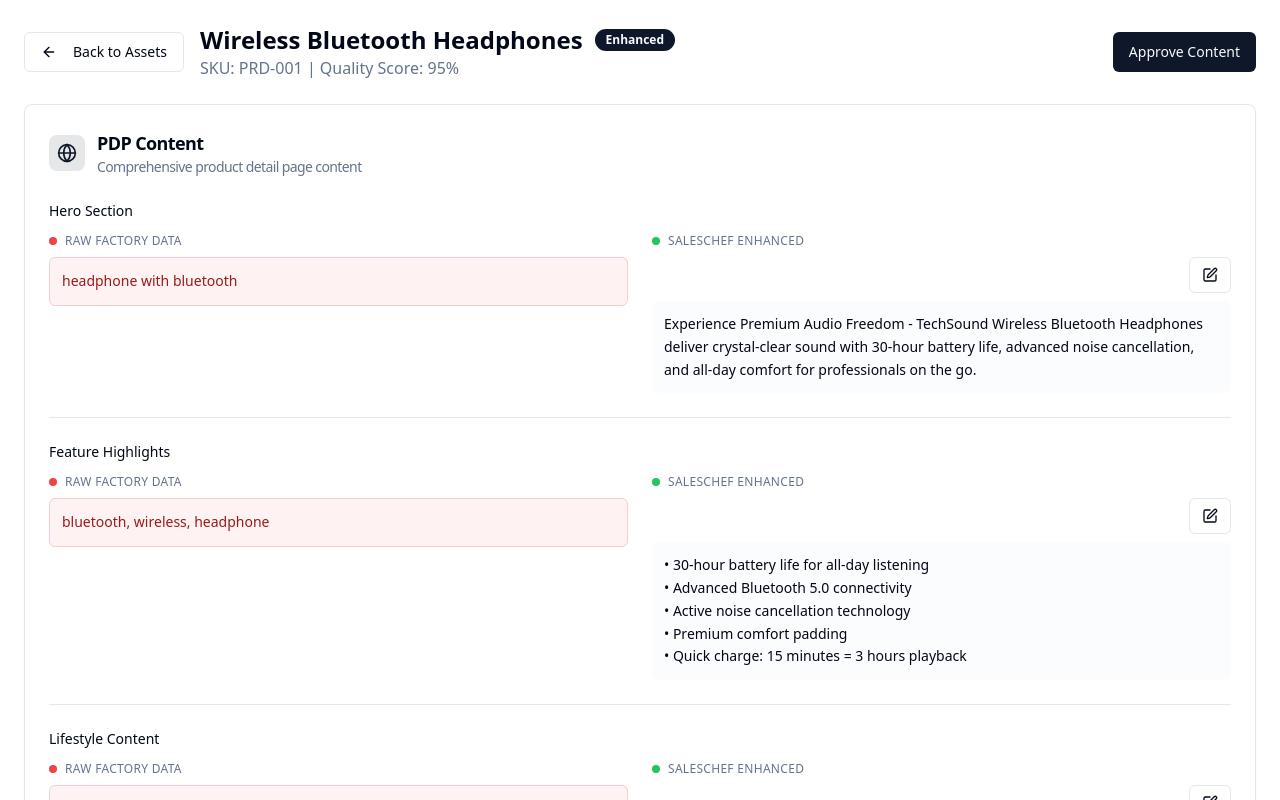
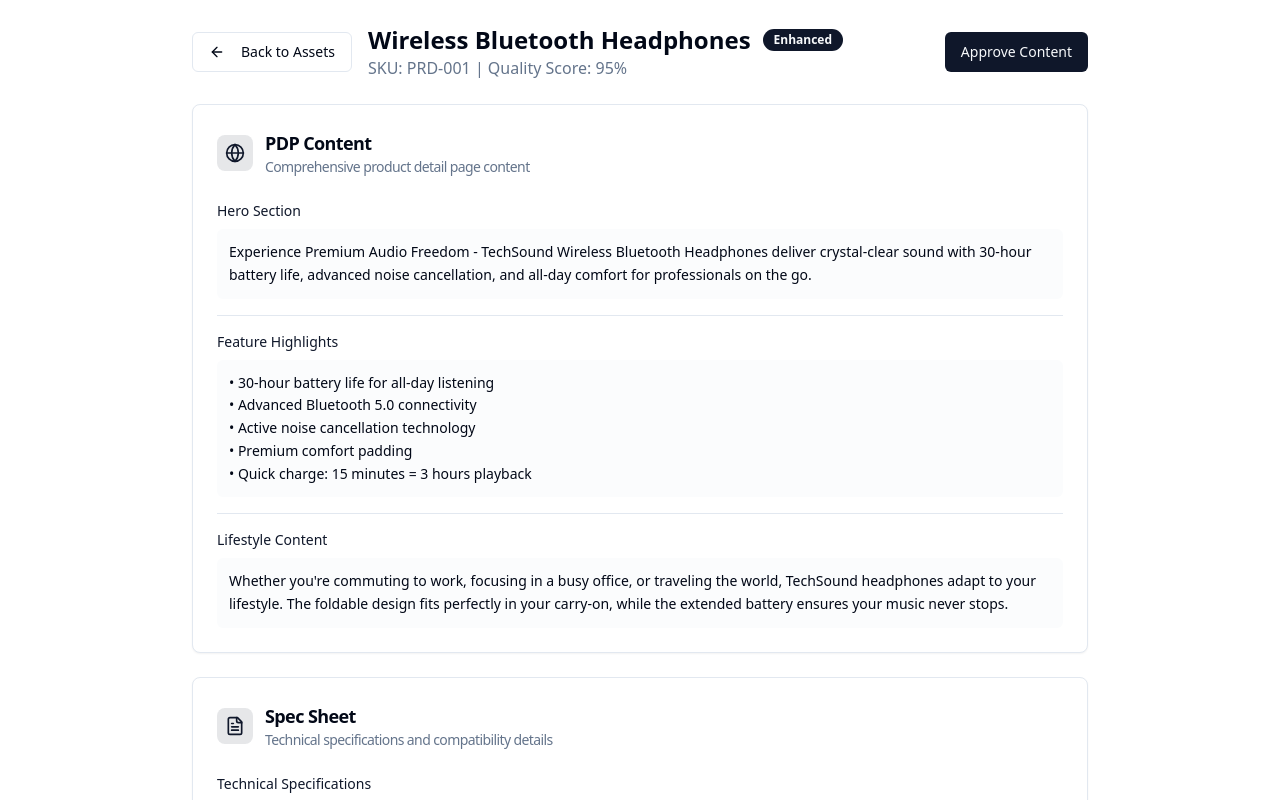
Before and after one commit to ConFrantzeskos/saleschefmvp, a React (Vite) app: page /review/1 in a window 1280 px wide. Shown: the top 800 px of the page. Built offline with nearby package versions, Linux system fonts and the light colour scheme.

Commit message:
Reverted to commit 09a95a453e0276a1d1c043045eb62692187fb8f3

```diff
--- a/src/pages/AssetReview.tsx
+++ b/src/pages/AssetReview.tsx
@@ -1,18 +1,17 @@
 
-import React, { useState } from 'react';
+import React from 'react';
 import { useNavigate, useParams } from 'react-router-dom';
 import { Button } from '@/components/ui/button';
 import { Card, CardContent, CardHeader, CardTitle } from '@/components/ui/card';
 import { Badge } from '@/components/ui/badge';
 import { Separator } from '@/components/ui/separator';
-import { Textarea } from '@/components/ui/textarea';
-import { ArrowLeft, Globe, FileText, Image, Mail, Printer, GraduationCap, HelpCircle, Search, Edit, Save, X } from 'lucide-react';
+import { ArrowLeft, Globe, FileText, Image, Mail, Printer, GraduationCap, HelpCircle, Search } from 'lucide-react';
 
 const AssetReview = () => {
   const navigate = useNavigate();
   const { id } = useParams();
 
-  // Mock data for the asset
+  // Mock data for the asset - in real app this would come from API
   const asset = {
     id: 1,
     sku: "PRD-001",
@@ -23,110 +22,24 @@ const AssetReview = () => {
     quality: 95
   };
 
-  // Raw factory data (poor quality)
-  const rawData = {
-    name: "bluetooth headphone",
-    description: "headphone with bluetooth",
-    features: "bluetooth, wireless, headphone",
-    specs: "bluetooth headphone 40mm driver",
-    price: "$79.99",
-    category: "electronics",
-    compatibility: "phone",
-    battery: "long battery"
-  };
-
-  // Enhanced data sections
-  const [editingField, setEditingField] = useState<string | null>(null);
-  const [enhancedContent, setEnhancedContent] = useState({
-    // PDP Content
-    heroSection: "Experience Premium Audio Freedom - TechSound Wireless Bluetooth Headphones deliver crystal-clear sound with 30-hour battery life, advanced noise cancellation, and all-day comfort for professionals on the go.",
-    featureHighlights: "• 30-hour battery life for all-day listening\n• Advanced Bluetooth 5.0 connectivity\n• Active noise cancellation technology\n• Premium comfort padding\n• Quick charge: 15 minutes = 3 hours playback",
-    lifestyleContent: "Whether you're commuting to work, focusing in a busy office, or traveling the world, TechSound headphones adapt to your lifestyle. The foldable design fits perfectly in your carry-on, while the extended battery ensures your music never stops.",
-
-    // Spec Sheet
-    technicalSpecs: "• Driver Size: 40mm dynamic drivers\n• Frequency Response: 20Hz - 20kHz\n• Bluetooth Version: 5.0\n• Battery Life: 30 hours\n• Charging Time: 2 hours\n• Weight: 250g",
-    compatibilityInfo: "Compatible with all Bluetooth-enabled devices including:\n• iOS devices (iPhone, iPad)\n• Android smartphones and tablets\n• Windows and Mac computers\n• Gaming consoles (PS5, Xbox)\n• Smart TVs and streaming devices",
-    performanceMetrics: "• Signal Range: Up to 33 feet (10 meters)\n• Latency: <40ms for video sync\n• Charging Port: USB-C\n• Codec Support: SBC, AAC, aptX\n• Noise Reduction: Up to 25dB",
-
-    // Sales Sheet
-    keySellingPoints: "✓ Industry-leading 30-hour battery life\n✓ Professional-grade noise cancellation\n✓ Premium comfort for all-day wear\n✓ Universal compatibility\n✓ Rapid charging technology",
-    competitiveAdvantages: "• 25% longer battery life than leading competitors\n• Superior noise cancellation vs Sony WH-1000XM4\n• More comfortable than Bose QuietComfort 45\n• Better value proposition than Apple AirPods Max\n• Faster charging than market average",
-    valueProposition: "Premium audio experience at mid-range pricing. TechSound delivers flagship features typically found in $300+ headphones at an accessible $79.99 price point, making professional-grade audio accessible to everyone.",
-
-    // SEO Content
-    metaTitle: "TechSound Wireless Bluetooth Headphones - 30Hr Battery Life | Noise Cancelling",
-    metaDescription: "Experience premium audio with TechSound wireless headphones. 30-hour battery, active noise cancellation, and crystal-clear sound quality. Free shipping on orders over $50.",
-    seoKeywords: "Primary: wireless bluetooth headphones, noise cancelling headphones\nSecondary: long battery life headphones, comfortable headphones, professional audio\nLong-tail: best wireless headphones for work, bluetooth headphones 30 hour battery",
-
-    // Email Marketing
-    subjectLines: "• Your audio upgrade is here - 30% off TechSound headphones\n• Finally, headphones that last as long as your workday\n• Premium sound without the premium price tag\n• Last chance: TechSound headphones at launch price",
-    productAnnouncements: "Introducing TechSound Wireless Headphones - the perfect blend of premium audio quality and all-day comfort. With 30-hour battery life and professional-grade noise cancellation, these headphones are designed for the modern professional who demands excellence.",
-    promotionalCopy: "Limited Time: Get your TechSound headphones for just $79.99 (RRP $99.99). Free shipping included. 30-day money-back guarantee. Don't let poor audio quality hold back your productivity - upgrade today."
-  });
-
-  const handleEdit = (field: string) => {
-    setEditingField(field);
-  };
-
-  const handleSave = (field: string) => {
-    setEditingField(null);
-    // In real app, would save to backend
-  };
-
-  const handleCancel = () => {
-    setEditingField(null);
-    // In real app, would revert changes
-  };
-
-  const handleContentChange = (field: string, value: string) => {
-    setEnhancedContent(prev => ({
-      ...prev,
-      [field]: value
-    }));
-  };
-
-  const EditableField = ({ field, label, content }: { field: string; label: string; content: string }) => (
-    <div>
-      <div className="flex items-center justify-between mb-2">
-        <h4 className="font-medium text-sm text-primary">{label}</h4>
-        {editingField === field ? (
-          <div className="flex space-x-1">
-            <Button size="sm" variant="outline" onClick={() => handleSave(field)}>
-              <Save className="w-3 h-3" />
-            </Button>
-            <Button size="sm" variant="outline" onClick={handleCancel}>
-              <X className="w-3 h-3" />
-            </Button>
-          </div>
-        ) : (
-          <Button size="sm" variant="outline" onClick={() => handleEdit(field)}>
-            <Edit className="w-3 h-3" />
-          </Button>
-        )}
-      </div>
-      {editingField === field ? (
-        <Textarea
-          value={content}
-          onChange={(e) => handleContentChange(field, e.target.value)}
-          className="min-h-[100px] text-sm"
-        />
-      ) : (
-        <div className="text-sm leading-relaxed whitespace-pre-line bg-muted/30 p-3 rounded-md">
-          {content}
-        </div>
-      )}
-    </div>
-  );
-
   const contentSections = [
     {
       icon: Globe,
       title: "PDP Content",
       description: "Comprehensive product detail page content",
       items: [
-        { field: "heroSection", label: "Hero Section", enhanced: enhancedContent.heroSection, raw: rawData.description },
-        { field: "featureHighlights", label: "Feature Highlights", enhanced: enhancedContent.featureHighlights, raw: rawData.features },
-        { field: "lifestyleContent", label: "Lifestyle Content", enhanced: enhancedContent.lifestyleContent, raw: "good headphone for use" }
+        {
+          label: "Hero Section",
+          content: "Experience Premium Audio Freedom - TechSound Wireless Bluetooth Headphones deliver crystal-clear sound with 30-hour battery life, advanced noise cancellation, and all-day comfort for professionals on the go."
+        },
+        {
+          label: "Feature Highlights",
+          content: "• 30-hour battery life for all-day listening\n• Advanced Bluetooth 5.0 connectivity\n• Active noise cancellation technology\n• Premium comfort padding\n• Quick charge: 15 minutes = 3 hours playback"
+        },
+        {
+          label: "Lifestyle Content",
+          content: "Whether you're commuting to work, focusing in a busy office, or traveling the world, TechSound headphones adapt to your lifestyle. The foldable design fits perfectly in your carry-on, while the extended battery ensures your music never stops."
+        }
       ]
     },
     {
@@ -134,9 +47,18 @@ const AssetReview = () => {
       title: "Spec Sheet",
       description: "Technical specifications and compatibility details",
       items: [
-        { field: "technicalSpecs", label: "Technical Specifications", enhanced: enhancedContent.technicalSpecs, raw: rawData.specs },
-        { field: "compatibilityInfo", label: "Compatibility Information", enhanced: enhancedContent.compatibilityInfo, raw: rawData.compatibility },
-        { field: "performanceMetrics", label: "Performance Metrics", enhanced: enhancedContent.performanceMetrics, raw: "good performance" }
+        {
+          label: "Technical Specifications",
+          content: "• Driver Size: 40mm dynamic drivers\n• Frequency Response: 20Hz - 20kHz\n• Bluetooth Version: 5.0\n• Battery Life: 30 hours\n• Charging Time: 2 hours\n• Weight: 250g"
+        },
+        {
+          label: "Compatibility Information",
+          content: "Compatible with all Bluetooth-enabled devices including:\n• iOS devices (iPhone, iPad)\n• Android smartphones and tablets\n• Windows and Mac computers\n• Gaming consoles (PS5, Xbox)\n• Smart TVs and streaming devices"
+        },
+        {
+          label: "Performance Metrics",
+          content: "• Signal Range: Up to 33 feet (10 meters)\n• Latency: <40ms for video sync\n• Charging Port: USB-C\n• Codec Support: SBC, AAC, aptX\n• Noise Reduction: Up to 25dB"
+        }
       ]
     },
     {
@@ -144,9 +66,18 @@ const AssetReview = () => {
       title: "Sales Sheet",
       description: "Sales-focused content and competitive positioning",
       items: [
-        { field: "keySellingPoints", label: "Key Selling Points", enhanced: enhancedContent.keySellingPoints, raw: "good headphone with bluetooth" },
-        { field: "competitiveAdvantages", label: "Competitive Advantages", enhanced: enhancedContent.competitiveAdvantages, raw: "better than other headphone" },
-        { field: "valueProposition", label: "Value Proposition", enhanced: enhancedContent.valueProposition, raw: "good value headphone $79.99" }
+        {
+          label: "Key Selling Points",
+          content: "✓ Industry-leading 30-hour battery life\n✓ Professional-grade noise cancellation\n✓ Premium comfort for all-day wear\n✓ Universal compatibility\n✓ Rapid charging technology"
+        },
+        {
+          label: "Competitive Advantages",
+          content: "• 25% longer battery life than leading competitors\n• Superior noise cancellation vs Sony WH-1000XM4\n• More comfortable than Bose QuietComfort 45\n• Better value proposition than Apple AirPods Max\n• Faster charging than market average"
+        },
+        {
+          label: "Value Proposition",
+          content: "Premium audio experience at mid-range pricing. TechSound delivers flagship features typically found in $300+ headphones at an accessible $79.99 price point, making professional-grade audio accessible to everyone."
+        }
       ]
     },
     {
@@ -154,9 +85,18 @@ const AssetReview = () => {
       title: "SEO Content",
       description: "Search-optimized content for maximum visibility",
       items: [
-        { field: "metaTitle", label: "Meta Title", enhanced: enhancedContent.metaTitle, raw: "bluetooth headphone" },
-        { field: "metaDescription", label: "Meta Description", enhanced: enhancedContent.metaDescription, raw: "headphone with bluetooth for phone" },
-        { field: "seoKeywords", label: "SEO Keywords", enhanced: enhancedContent.seoKeywords, raw: "headphone, bluetooth" }
+        {
+          label: "Meta Title",
+          content: "TechSound Wireless Bluetooth Headphones - 30Hr Battery Life | Noise Cancelling"
+        },
+        {
+          label: "Meta Description",
+          content: "Experience premium audio with TechSound wireless headphones. 30-hour battery, active noise cancellation, and crystal-clear sound quality. Free shipping on orders over $50."
+        },
+        {
+          label: "SEO Keywords",
+          content: "Primary: wireless bluetooth headphones, noise cancelling headphones\nSecondary: long battery life headphones, comfortable headphones, professional audio\nLong-tail: best wireless headphones for work, bluetooth headphones 30 hour battery"
+        }
       ]
     },
     {
@@ -164,16 +104,82 @@ const AssetReview = () => {
       title: "Email Marketing",
       description: "Campaign-ready email content",
       items: [
-        { field: "subjectLines", label: "Subject Lines", enhanced: enhancedContent.subjectLines, raw: "new headphone available" },
-        { field: "productAnnouncements", label: "Product Announcements", enhanced: enhancedContent.productAnnouncements, raw: "we have new bluetooth headphone" },
-        { field: "promotionalCopy", label: "Promotional Copy", enhanced: enhancedContent.promotionalCopy, raw: "buy headphone now $79.99" }
+        {
+          label: "Subject Lines",
+          content: "• Your audio upgrade is here - 30% off TechSound headphones\n• Finally, headphones that last as long as your workday\n• Premium sound without the premium price tag\n• Last chance: TechSound headphones at launch price"
+        },
+        {
+          label: "Product Announcements",
+          content: "Introducing TechSound Wireless Headphones - the perfect blend of premium audio quality and all-day comfort. With 30-hour battery life and professional-grade noise cancellation, these headphones are designed for the modern professional who demands excellence."
+        },
+        {
+          label: "Promotional Copy",
+          content: "Limited Time: Get your TechSound headphones for just $79.99 (RRP $99.99). Free shipping included. 30-day money-back guarantee. Don't let poor audio quality hold back your productivity - upgrade today."
+        }
+      ]
+    },
+    {
+      icon: Printer,
+      title: "Print Collateral",
+      description: "Print-ready marketing materials",
+      items: [
+        {
+          label: "Brochure Content",
+          content: "TECHSOUND WIRELESS HEADPHONES\n\nPremium Audio. All-Day Comfort.\n\nKey Features:\n→ 30-hour battery life\n→ Active noise cancellation\n→ Bluetooth 5.0 connectivity\n→ Quick charge technology\n→ Foldable design\n\nPerfect for professionals, students, and audio enthusiasts who demand quality."
+        },
+        {
+          label: "Data Sheet",
+          content: "TECHNICAL SPECIFICATIONS\nModel: TechSound Pro\nDriver: 40mm dynamic\nBattery: 30 hours playback\nCharging: USB-C, 2 hours full charge\nWeight: 250g\nConnectivity: Bluetooth 5.0\nRange: 10 meters\nWarranty: 2 years"
+        },
+        {
+          label: "Catalog Entry",
+          content: "TechSound Wireless Bluetooth Headphones - SKU: PRD-001\nPremium wireless headphones featuring 30-hour battery life, active noise cancellation, and professional-grade audio quality. Ideal for business, travel, and everyday use.\nPrice: $79.99 | Category: Audio > Headphones"
+        }
+      ]
+    },
+    {
+      icon: GraduationCap,
+      title: "Internal Training",
+      description: "Sales team enablement materials",
+      items: [
+        {
+          label: "Feature Guide",
+          content: "SALES FEATURE GUIDE\n\n1. Battery Life (30 hours)\n   - Positioning: 'All-day listening without interruption'\n   - Proof point: Longest in price category\n\n2. Noise Cancellation\n   - Positioning: 'Professional-grade focus'\n   - Proof point: 25dB reduction\n\n3. Comfort\n   - Positioning: 'Designed for extended wear'\n   - Proof point: Memory foam padding"
+        },
+        {
+          label: "Selling Points",
+          content: "PRIMARY BENEFITS:\n• Productivity: Uninterrupted focus with noise cancellation\n• Convenience: 30-hour battery eliminates charging anxiety\n• Quality: Premium audio at accessible price\n• Versatility: Perfect for work, travel, and leisure\n• Reliability: Bluetooth 5.0 ensures stable connection"
+        },
+        {
+          label: "Objection Handlers",
+          content: "COMMON OBJECTIONS:\n\nQ: 'Too expensive for Bluetooth headphones'\nA: 'At $79.99, you're getting 30-hour battery and noise cancellation - features typically found in $200+ headphones.'\n\nQ: 'Will they work with my iPhone?'\nA: 'Yes, they're compatible with all Bluetooth devices including iPhone, Android, laptops, and tablets.'"
+        }
+      ]
+    },
+    {
+      icon: HelpCircle,
+      title: "FAQ Content",
+      description: "Customer support and frequently asked questions",
+      items: [
+        {
+          label: "Product FAQs",
+          content: "Q: How long does the battery actually last?\nA: Up to 30 hours of continuous playback at moderate volume with noise cancellation off. With noise cancellation on, expect 24-26 hours.\n\nQ: Can I use them while exercising?\nA: While not specifically designed for sports, they're suitable for light exercise. They're not waterproof but can handle light moisture.\n\nQ: Do they work for phone calls?\nA: Yes, they feature a built-in microphone optimized for clear voice calls and video conferences."
+        },
+        {
+          label: "Technical Support",
+          content: "TROUBLESHOOTING:\n\nConnection Issues:\n1. Ensure Bluetooth is enabled on your device\n2. Clear Bluetooth cache (Android) or forget/re-pair (iOS)\n3. Reset headphones by holding power button for 10 seconds\n\nAudio Quality Issues:\n1. Check codec compatibility (AAC for iOS, aptX for Android)\n2. Ensure headphones are fully charged\n3. Move closer to source device (within 10 meters)"
+        },
+        {
+          label: "Usage Guidance",
+          content: "GETTING STARTED:\n\n1. First Use:\n   - Charge for 2 hours before first use\n   - Download TechSound app for firmware updates\n\n2. Pairing:\n   - Hold power button for 3 seconds until blue light flashes\n   - Select 'TechSound Pro' from device Bluetooth menu\n\n3. Controls:\n   - Power: Long press power button\n   - Volume: Use device controls or side buttons\n   - Noise cancellation: Double-tap left ear cup"
+        }
       ]
     }
   ];
 
   return (
     <div className="min-h-screen bg-background p-6">
-      <div className="max-w-7xl mx-auto">
+      <div className="max-w-4xl mx-auto">
         <div className="flex items-center space-x-4 mb-6">
           <Button variant="outline" onClick={() => navigate('/review')}>
             <ArrowLeft className="w-4 h-4 mr-2" />
@@ -209,36 +215,14 @@ const AssetReview = () => {
                     </div>
                   </CardTitle>
                 </CardHeader>
-                <CardContent className="space-y-6">
+                <CardContent className="space-y-4">
                   {section.items.map((item, itemIndex) => (
                     <div key={itemIndex}>
-                      <h4 className="font-medium text-sm mb-3 text-foreground">{item.label}</h4>
-                      <div className="grid grid-cols-2 gap-6">
-                        {/* Raw Data Column */}
-                        <div>
-                          <div className="flex items-center space-x-2 mb-2">
-                            <div className="w-2 h-2 bg-red-500 rounded-full"></div>
-                            <span className="text-xs font-medium text-muted-foreground uppercase tracking-wide">Raw Factory Data</span>
-                          </div>
-                          <div className="text-sm leading-relaxed bg-red-50 border border-red-200 p-3 rounded-md text-red-800">
-                            {item.raw}
-                          </div>
-                        </div>
-
-                        {/* Enhanced Data Column */}
-                        <div>
-                          <div className="flex items-center space-x-2 mb-2">
-                            <div className="w-2 h-2 bg-green-500 rounded-full"></div>
-                            <span className="text-xs font-medium text-muted-foreground uppercase tracking-wide">SalesChef Enhanced</span>
-                          </div>
-                          <EditableField
-                            field={item.field}
-                            label=""
-                            content={item.enhanced}
-                          />
-                        </div>
+                      <h4 className="font-medium text-sm mb-2 text-primary">{item.label}</h4>
+                      <div className="text-sm leading-relaxed whitespace-pre-line bg-muted/30 p-3 rounded-md">
+                        {item.content}
                       </div>
-                      {itemIndex < section.items.length - 1 && <Separator className="mt-6" />}
+                      {itemIndex < section.items.length - 1 && <Separator className="mt-4" />}
                     </div>
                   ))}
                 </CardContent>
```
